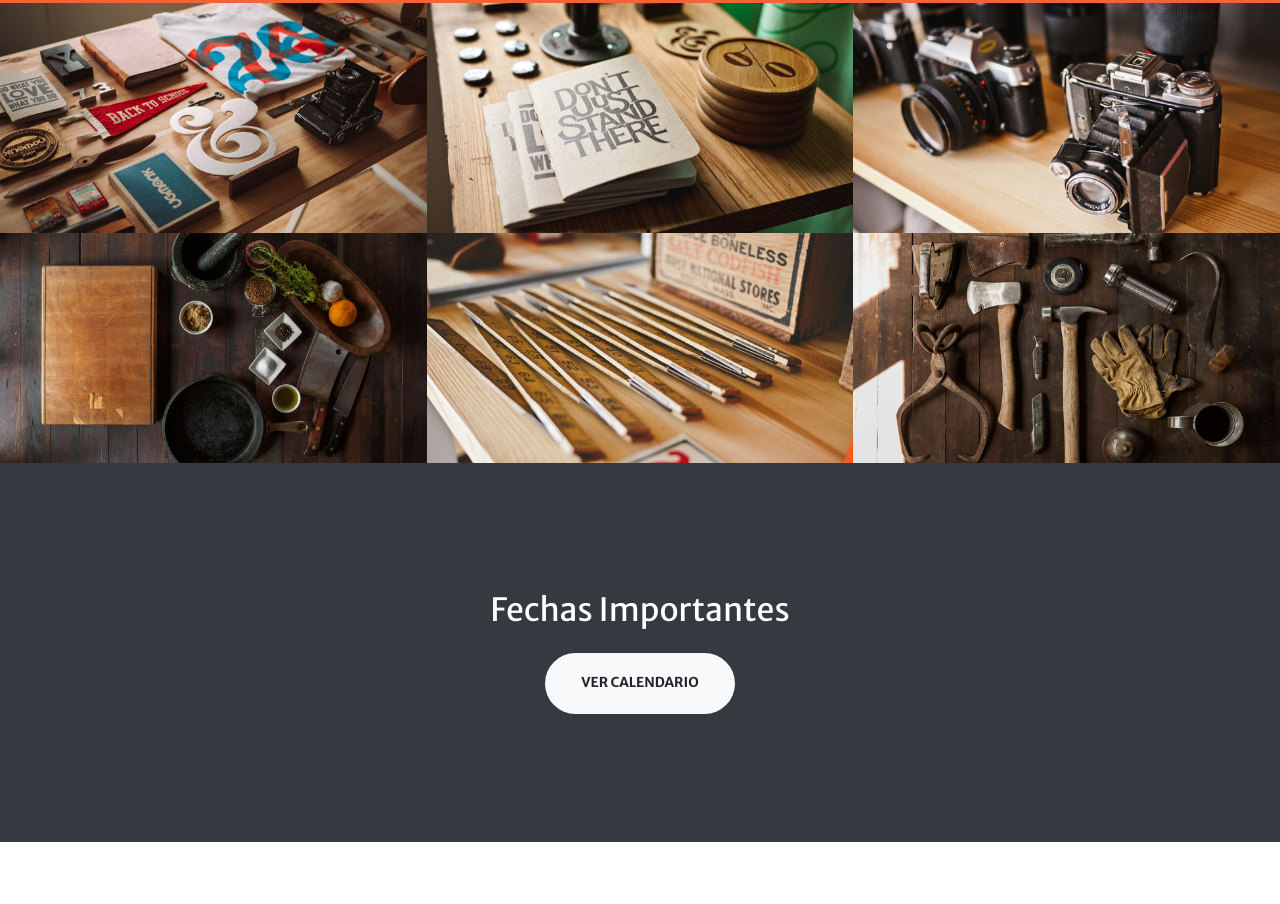
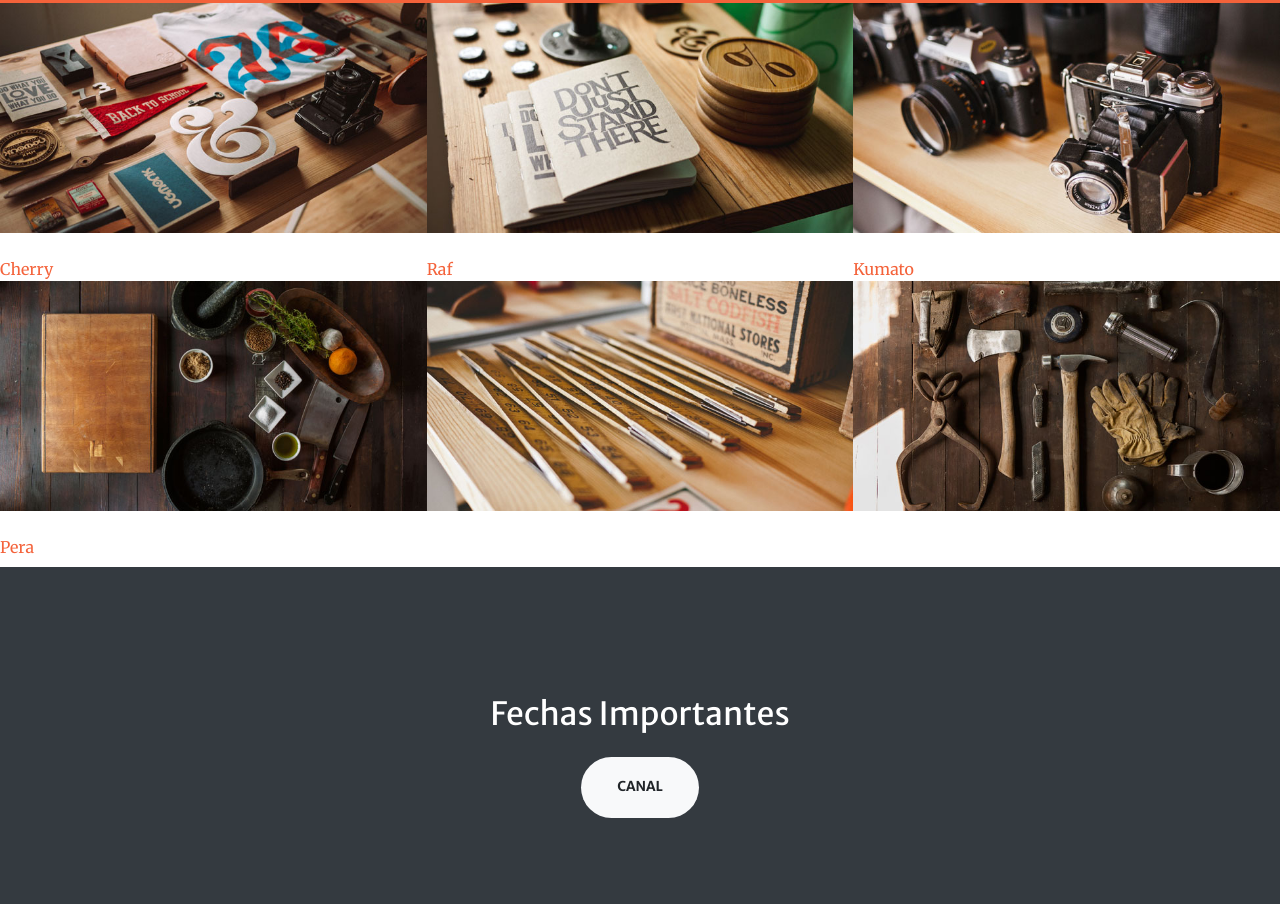
Before and after one commit to matkaingo/tomaticos, a website with bundled scripts: page index.html in a window 1280 px wide. Shown: the part 1316-2220 px from the top of the page. Built offline with nearby package versions, Linux system fonts and the light colour scheme.

Commit message:
Update index.html

```diff
--- a/index.html
+++ b/index.html
@@ -8,7 +8,7 @@
   <meta name="description" content="">
   <meta name="Mateo" content="">
 
-  <title>Arquitectura</title>
+  <title>Tomates</title>
 
   <!-- Font Awesome Icons -->
   <link href="vendor/fontawesome-free/css/all.min.css" rel="stylesheet" type="text/css">
@@ -78,7 +78,7 @@
     <div class="container">
       <div class="row justify-content-center">
         <div class="col-lg-8 text-center">
-          <h2 class="text-white mt-0">Clases</h2>
+          <h2 class="text-white mt-0">Tipos</h2>
           <hr class="divider light my-4">
           <a class="text-white font-weight-bold" href="cherry.html">Cherry</a>
           <hr class="divider light my-4">
@@ -90,8 +90,8 @@
     </div>
   </section>
 
-  <!-- Seguimientos Section -->
-  <section id="portfolio">
+  <!-- fotos Section -->
+  <section id="fotos">
     <div class="container-fluid p-0">
       <div class="row no-gutters">
         <div class="col-lg-4 col-sm-6">
@@ -99,10 +99,10 @@
             <img class="img-fluid" src="img/portfolio/thumbnails/1.jpg" alt="">
             <div class="portfolio-box-caption">
               <div class="project-category text-white-50">
-                Parciales
+                Tomate
               </div>
               <div class="project-name">
-                Memoria
+                Cherry
               </div>
             </div>
           </a>
@@ -112,10 +112,10 @@
             <img class="img-fluid" src="img/portfolio/thumbnails/2.jpg" alt="">
             <div class="portfolio-box-caption">
               <div class="project-category text-white-50">
-                Parciales
+                Tomate
               </div>
               <div class="project-name">
-                Programación
+                Raf
               </div>
             </div>
           </a>
@@ -125,10 +125,10 @@
             <img class="img-fluid" src="img/portfolio/thumbnails/3.jpg" alt="">
             <div class="portfolio-box-caption">
               <div class="project-category text-white-50">
-                Parciales
+                Tomate
               </div>
               <div class="project-name">
-                Teoricos
+                Kumato
               </div>
             </div>
           </a>
@@ -138,10 +138,10 @@
             <img class="img-fluid" src="img/portfolio/thumbnails/4.jpg" alt="">
             <div class="portfolio-box-caption">
               <div class="project-category text-white-50">
-                Tareas
+                Tomate
               </div>
               <div class="project-name">
-                .
+                Pera
               </div>
             </div>
           </a>
@@ -151,10 +151,10 @@
             <img class="img-fluid" src="img/portfolio/thumbnails/5.jpg" alt="">
             <div class="portfolio-box-caption">
               <div class="project-category text-white-50">
-                Actividades
+                Cultivos
               </div>
               <div class="project-name">
-                .
+
               </div>
             </div>
           </a>
@@ -164,10 +164,10 @@
             <img class="img-fluid" src="img/portfolio/thumbnails/6.jpg" alt="">
             <div class="portfolio-box-caption p-3">
               <div class="project-category text-white-50">
-                Retos
+                Cultivos
               </div>
               <div class="project-name">
-                .
+
               </div>
             </div>
           </a>
@@ -176,11 +176,11 @@
     </div>
   </section>
 
-    <!-- Fechas Section -->
-  <section class="page-section bg-dark text-white" id="fechas">
+    <!-- youtube Section -->
+  <section class="page-section bg-dark text-white" id="tomate">
     <div class="container text-center">
       <h2 class="mb-4">Fechas Importantes</h2>
-      <a class="btn btn-light btn-xl" href="clase1.html">Ver calendario</a>
+      <a class="btn btn-light btn-xl" href="https://www.youtube.com/watch?v=As1_Vjl8t6o">Canal</a>
     </div>
   </section>
 
```
